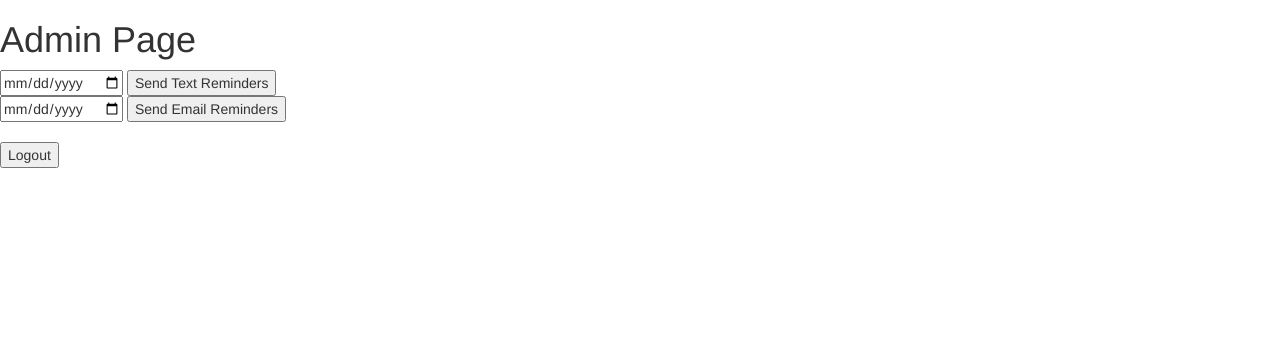
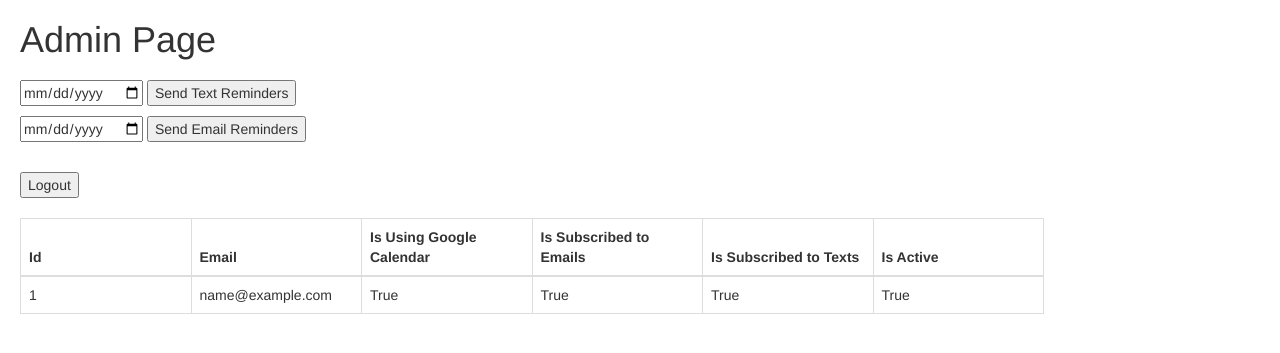
Before and after one commit to allieglotfelty/running-plan, a Flask app: page /admin in a window 1280 px wide. Shown: the top 353 px of the page. Run offline with Flask 2, Linux system fonts and the light colour scheme; the visitor is signed in with stand-in values (Sample User, id 1); tables that the repository leaves empty hold one stand-in row (values such as "Sample post"); some libraries are stand-ins or nearby versions.

Commit message:
Added runner info as table on the admin page

```diff
--- a/server.py
+++ b/server.py
@@ -503,7 +503,8 @@ def render_admin_page():
     """Displays the admin page."""
 
     if session.get('admin'):
-        return render_template('admin.html')
+        runners = Runner.query.order_by(Runner.runner_id).all()
+        return render_template('admin.html', runners=runners)
     else:
         redirect('/')
 
--- /dev/null
+++ b/static/admin.css
@@ -0,0 +1,16 @@
+.table {
+    table-layout: fixed;
+    width: 80%;
+    white-space: normal;
+    margin: 20px;
+}
+
+.admin-action {
+    margin-left: 20px;
+    margin-bottom: 10px;
+
+}
+
+h1 {
+    margin: 20px;
+}
--- a/templates/admin.html
+++ b/templates/admin.html
@@ -1,23 +1,53 @@
 {% extends 'base.html' %}
 {% block title %}Admin{% endblock %}
+{% block head %}
+  <link rel="stylesheet" type="text/css" href="/static/admin.css">
+{% endblock %}
+
 {% block content %}
 
 <h1>Admin Page</h1>
 
-<form action="/send-sms-reminders" id="send-sms" method="POST">
+<form action="/send-sms-reminders" id="send-sms" class="admin-action" method="POST">
   <input type="date" id="run-date" name="run-date">
   <input type="submit" value="Send Text Reminders">
 </form>
 
-<form action="/send-emails" id="send-email" method="POST">
+<form action="/send-emails" id="send-email" class="admin-action" method="POST">
   <input type="date" id="email-date" name="email-date">
   <input type="submit" value="Send Email Reminders">
 </form>
 <br>
 
-<form action="/logout-complete">
+<form action="/logout-complete" class="admin-action">
     <input type="submit" value="Logout" name="logout-button">
 </form>
+
+
+<table class="table table-bordered">
+  <thead>
+    <tr>
+      <th>Id</th>
+      <th>Email</th>
+      <th>Is Using Google Calendar</th>
+      <th>Is Subscribed to Emails</th>
+      <th>Is Subscribed to Texts</th>
+      <th>Is Active</th>
+    </tr>
+  </thead>
+  <tbody>
+    {% for runner in runners %}
+    <tr>
+      <td>{{ runner.runner_id }}</td>
+      <td>{{ runner.email }}</td>
+      <td>{{ runner.is_using_gCal }}</td>
+      <td>{{ runner.is_subscribed_to_email }}</td>
+      <td>{{ runner.is_subscribed_to_texts }}</td>
+      <td>{{ runner.is_active }}</td>
+    </tr>
+    {% endfor %}
+  </tbody>
+</table>
 
 {% endblock %}
 
```
